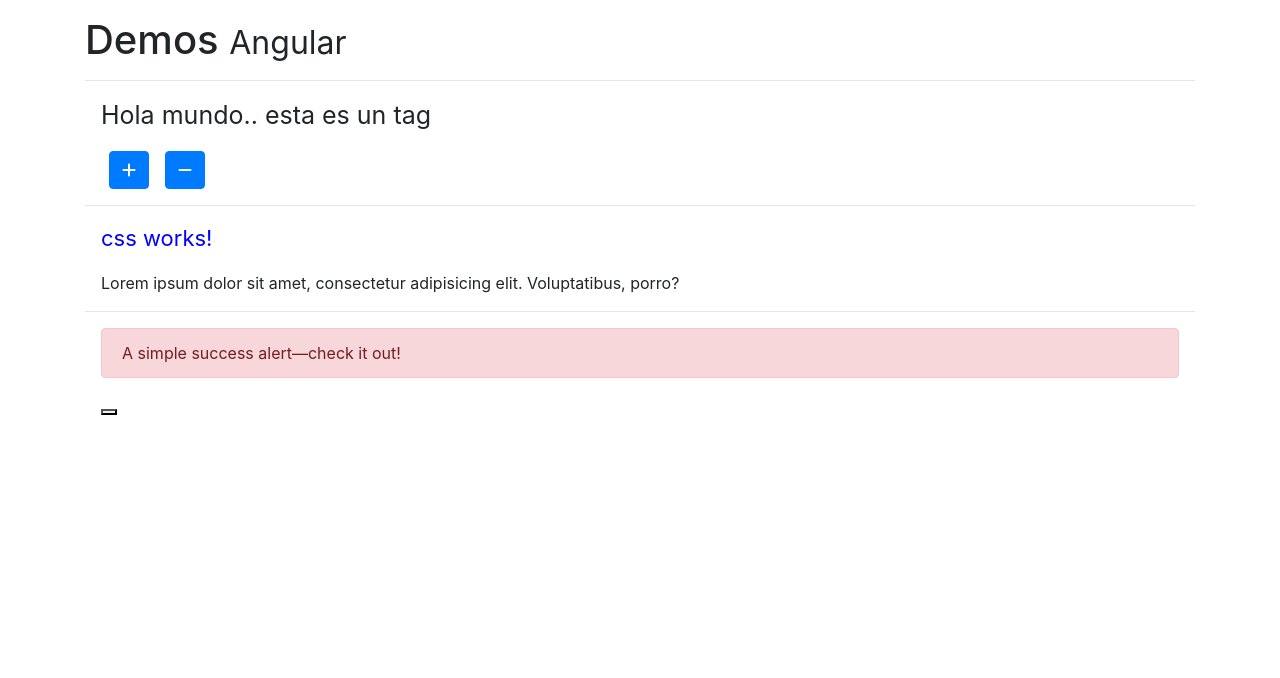
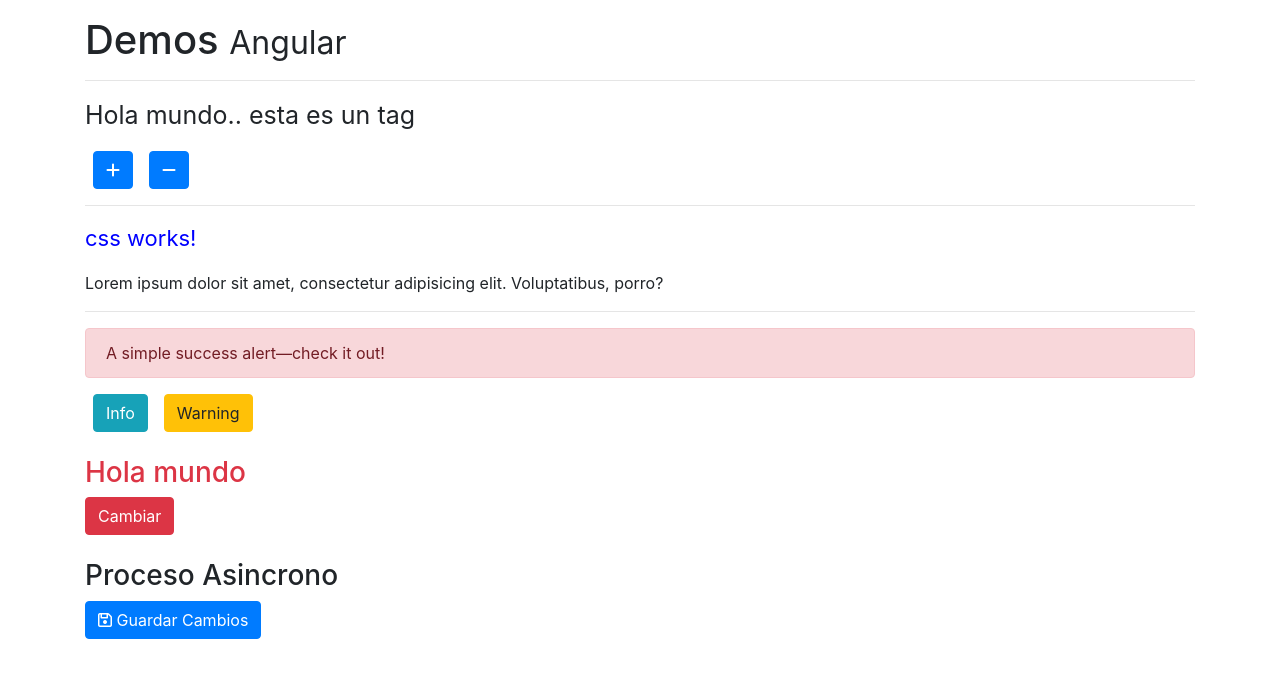
Before and after one commit to samir04m/Angular-miscelaneos, an Angular app: page / in a window 1280 px wide. Shown: the top 678 px of the page. Built offline with nearby package versions, Linux system fonts and the light colour scheme.

Commit message:
Creando un loading en boton

```diff
--- a/src/app/app.component.html
+++ b/src/app/app.component.html
@@ -1,16 +1,16 @@
-<div class="container pt-3">
+<div class="container pt-3 pb-5 mb-4">
    <h1>Demos <small>Angular</small></h1>
    <hr>
-   <div class="m-3">
+   <div class="">
       <app-ng-styles></app-ng-styles>
    </div>
    <hr>
-   <div class="m-3">
+   <div class="">
       <app-css></app-css>
       <p>Lorem ipsum dolor sit amet, consectetur adipisicing elit. Voluptatibus, porro?</p>
    </div>
    <hr>
-   <div class="m-3">
+   <div class="">
       <app-clases></app-clases>
    </div>
 
--- a/src/app/components/clases/clases.component.html
+++ b/src/app/components/clases/clases.component.html
@@ -2,4 +2,27 @@
   A simple success alert—check it out!
 </div>
 
-<button class=""></button>
+<button class="btn btn-info mx-2 " (click)="alerta = 'alert-info'">Info</button>
+<button class="btn btn-warning mx-2 " (click)="alerta = 'alert-warning'">Warning</button>
+
+<br><br>
+
+<h3 [ngClass]="{'text-danger': propiedades.danger, 'text-info':!propiedades.danger  }">
+   Hola mundo
+</h3>
+
+<button (click)="propiedades.danger = !propiedades.danger" class="btn btn-primary"
+   [ngClass]="{'btn-danger':propiedades.danger, 'btn-info':!propiedades.danger}">
+   Cambiar
+</button>
+
+<br><br>
+<h3>Proceso Asincrono</h3>
+<button name="button"class="btn btn-primary" (click)="ejecutar()"
+   [disabled]="loading">
+
+   <i class="fa" [ngClass]="{'fa-save':!loading, 'fa-refresh fa-spin':loading}"></i>
+   <span *ngIf="!loading"> Guardar Cambios</span>
+   <span *ngIf="loading"> Guardando...</span>
+
+</button>
--- a/src/app/components/clases/clases.component.ts
+++ b/src/app/components/clases/clases.component.ts
@@ -8,10 +8,20 @@
 export class ClasesComponent implements OnInit {
 
    alerta:string = "alert-danger";
+   loading:boolean = false;
+
+   propiedades:Object = {
+      danger : true
+   }
 
   constructor() { }
 
   ngOnInit() {
   }
 
+  ejecutar(){
+     this.loading = true;
+     setTimeout( () => this.loading = false, 3000 );
+ }
+
 }
```
